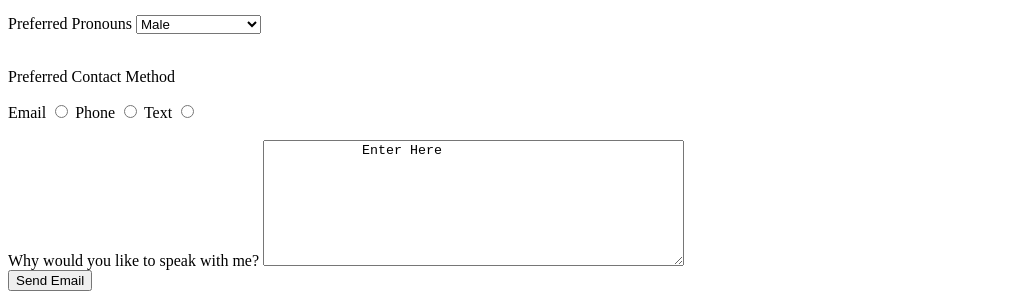
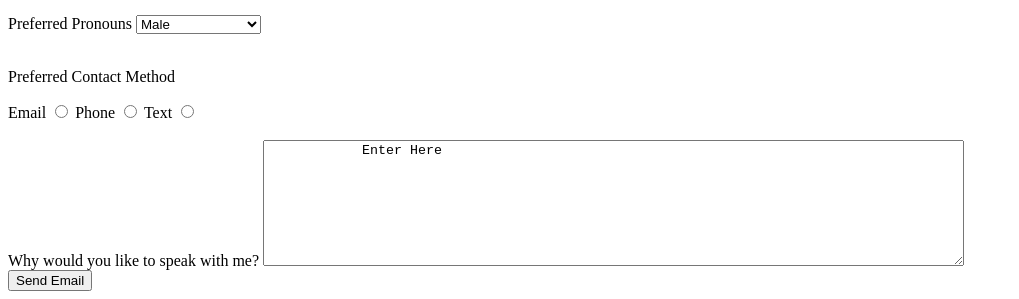
Before and after one commit to zwillz64/ist263, a plain HTML site: page lab04/Contact2.html in a window 1280 px wide. Shown: the part 791-1090 px from the top of the page, without its empty margins (0-1019 px from the left). Drawn offline with Linux system fonts and the light colour scheme.

Commit message:
modified columns again

```diff
--- a/lab04/Contact2.html
+++ b/lab04/Contact2.html
@@ -45,7 +45,7 @@
             <label for="contact method">Text</label>
             <input type="radio" name="contactMethod" id="contact_T" value="Text"><br><br>
             <label for="comments">Why would you like to speak with me?</label>
-            <textarea name="comments" id="comments" rows="8" cols="50">
+            <textarea name="comments" id="comments" rows="8" cols="85">
             Enter Here</textarea><br>
             <input type="submit" value="Send Email">
         </form>
```
